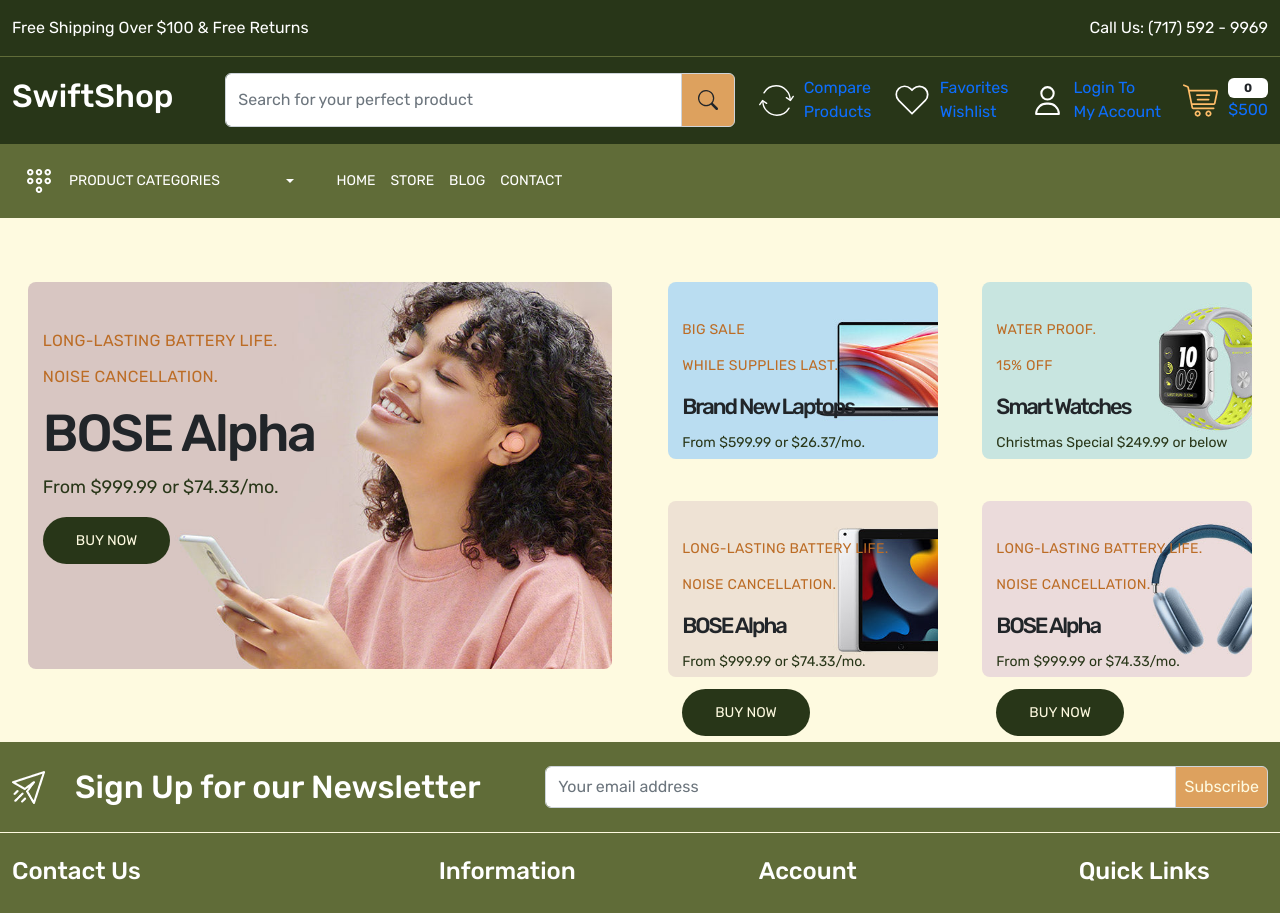
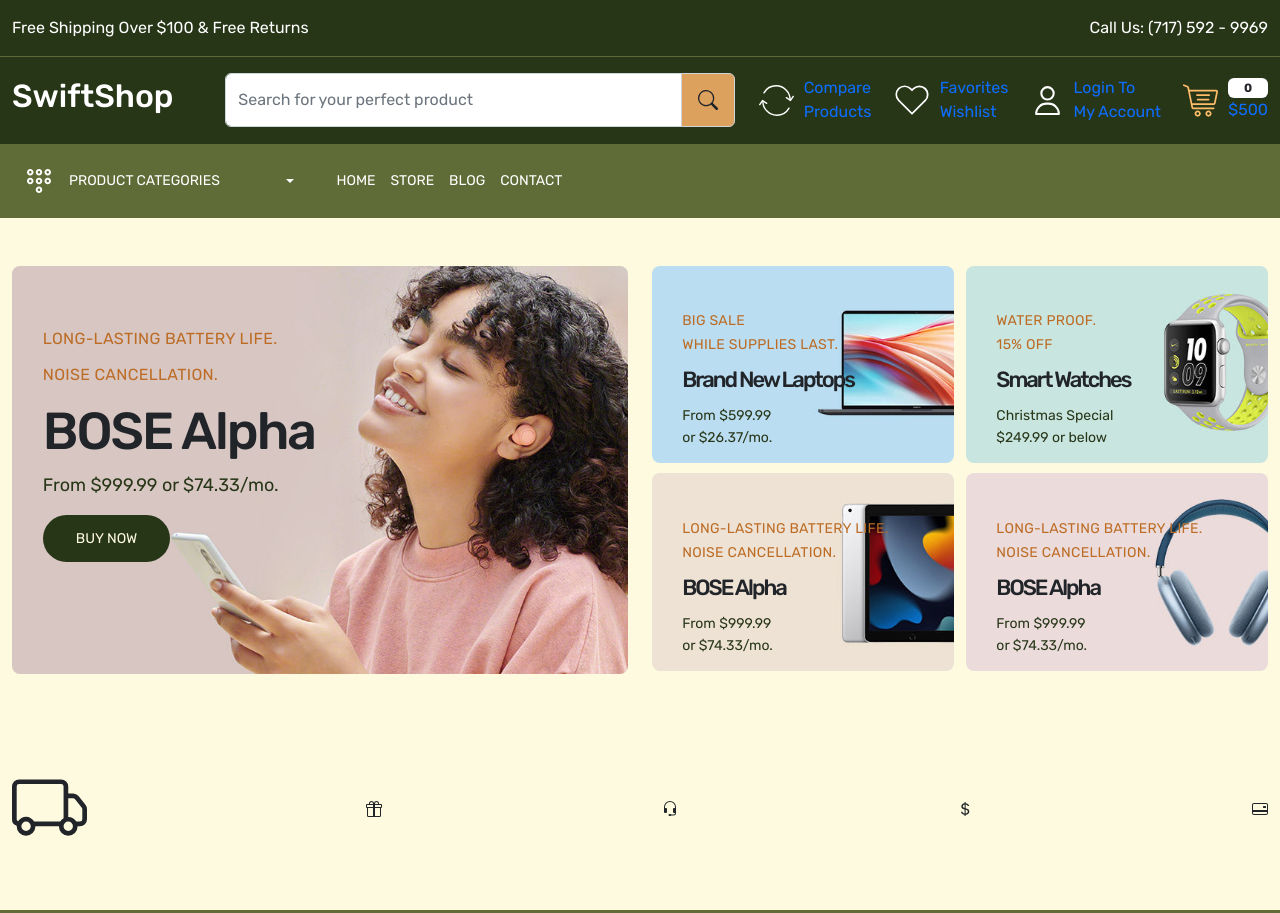
Before and after one commit to jonrob08/SwiftShop, a React (Create React App) app in the folder swiftshop/: page / in a window 1280 px wide. Shown: the top 913 px of the page. Built offline with nearby package versions, Linux system fonts and the light colour scheme; a web font is replaced by a local one.

Commit message:
chore: setting up services section

```diff
--- a/swiftshop/src/App.css
+++ b/swiftshop/src/App.css
@@ -169,7 +169,7 @@
 .small-banner-content h4 {
   font-size: 14px;
   font-weight: 400;
-  line-height: 24px;
+  line-height: 12px;
   color: var(--color-quinary);
   margin: 0 0 12px;
   letter-spacing: 0.3px;
--- a/swiftshop/src/pages/Home.js
+++ b/swiftshop/src/pages/Home.js
@@ -1,5 +1,6 @@
 import React from 'react'
 import { Link } from 'react-router-dom'
+import { BsTruck, BsGift, BsHeadset, BsCurrencyDollar, BsCreditCard2Back  } from 'react-icons/bs'
 
 const Home = () => {
   return (
@@ -8,7 +9,7 @@
         <div className="container-xxl">
           <div className="row">
             <div className="col-6">
-              <div className="main-banner p-3 position-relative p-3">
+              <div className="main-banner position-relative">
                 <img src="images/main-banner-1.jpg" className='img-fluid rounded-3' alt="main banner" />
                 <div className="main-banner-content position-absolute">
                   <h4>Long-Lasting Battery Life.</h4>
@@ -21,42 +22,85 @@
             </div>
             <div className="col-6">
               <div className="d-flex flex-wrap justify-content-between align-items-center gap-10">
-                <div className="small-banner p-3 position-relative p-3">
+                <div className="small-banner position-relative">
                   <img src="images/smol-banner-1.jpg" className='img-fluid rounded-3' alt="small banner 1" />
                   <div className="small-banner-content position-absolute">
                     <h4>Big Sale</h4>
                     <h4>While supplies last.</h4>
                     <h5>Brand New Laptops</h5>
-                    <p>From $599.99 or $26.37/mo.</p>
+                    <p>From $599.99 <br /> or $26.37/mo.</p>
                   </div>
                 </div>
-                <div className="small-banner p-3 position-relative p-3">
+                <div className="small-banner position-relative">
                   <img src="images/smol-banner-2.jpg" className='img-fluid rounded-3' alt="small banner 1" />
                   <div className="small-banner-content position-absolute">
                     <h4>Water Proof.</h4>
                     <h4>15% Off</h4>
                     <h5>Smart Watches</h5>
-                    <p>Christmas Special $249.99 or below</p>
+                    <p>Christmas Special <br /> $249.99 or below</p>
                   </div>
                 </div>
-                <div className="small-banner p-3 position-relative p-3">
+                <div className="small-banner position-relative">
                   <img src="images/smol-banner-3.jpg" className='img-fluid rounded-3' alt="small banner 1" />
                   <div className="small-banner-content position-absolute">
                     <h4>Long-Lasting Battery Life.</h4>
                     <h4>Noise Cancellation.</h4>
                     <h5>BOSE Alpha</h5>
-                    <p>From $999.99 or $74.33/mo.</p>
-                    <Link className='button'>BUY NOW</Link>
+                    <p>From $999.99 <br /> or $74.33/mo.</p>
                   </div>
                 </div>
-                <div className="small-banner p-3 position-relative p-3">
+                <div className="small-banner position-relative">
                   <img src="images/smol-banner-4.jpg" className='img-fluid rounded-3' alt="small banner 1" />
                   <div className="small-banner-content position-absolute">
                     <h4>Long-Lasting Battery Life.</h4>
                     <h4>Noise Cancellation.</h4>
                     <h5>BOSE Alpha</h5>
-                    <p>From $999.99 or $74.33/mo.</p>
-                    <Link className='button'>BUY NOW</Link>
+                    <p>From $999.99 <br /> or $74.33/mo.</p>
+                  </div>
+                </div>
+              </div>
+            </div>
+          </div>
+        </div>
+      </section>
+      <section className="home-wrapper-2 py-5">
+        <div className="container-xxl">
+          <div className="row">
+            <div className="col-12">
+              <div className="services d-flex align-items-center justify-content-between">
+                <div>
+                  <BsTruck size='75'></BsTruck>
+                  <div>
+                    <h6></h6>
+                    <p></p>
+                  </div>
+                </div>
+                <div>
+                  <BsGift></BsGift>
+                  <div>
+                    <h6></h6>
+                    <p></p>
+                  </div>
+                </div>
+                <div>
+                  <BsHeadset></BsHeadset>
+                    <div>
+                      <h6></h6>
+                      <p></p>
+                    </div>
+                </div>
+                <div>
+                  <BsCurrencyDollar></BsCurrencyDollar>
+                  <div>
+                      <h6></h6>
+                      <p></p>
+                    </div>
+                  </div>
+                <div>
+                  <BsCreditCard2Back></BsCreditCard2Back>
+                  <div>
+                      <h6></h6>
+                      <p></p>
                   </div>
                 </div>
               </div>
```
